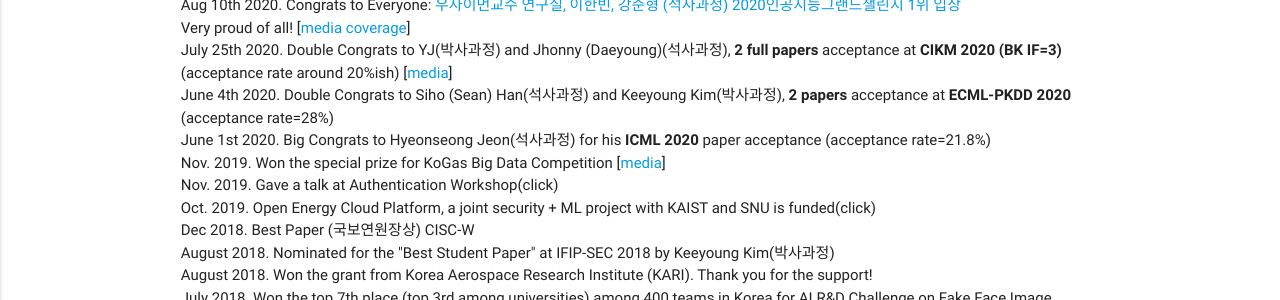
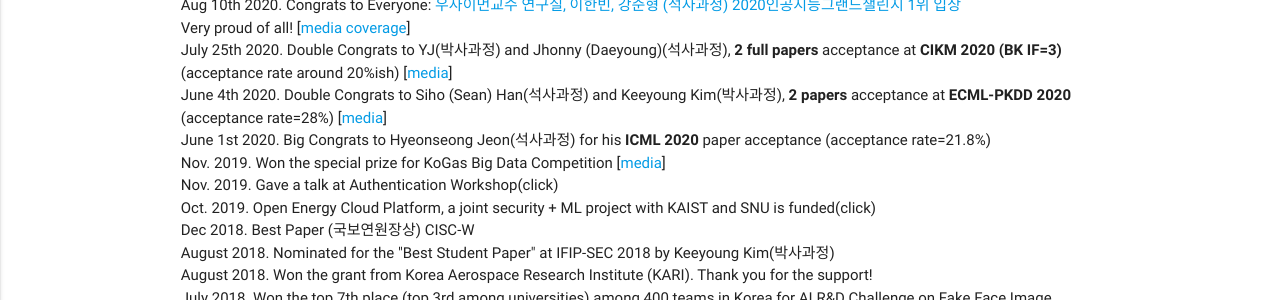
Before and after one commit to Yurim990507/DASH-Lab.github.io, a Jekyll site: the page built from example4.md, in a window 1280 px wide. Shown: the part 202-502 px from the top of the page. Built offline with Jekyll 4.4.1, drawn with Linux system fonts in a browser that asks for light colours.

Commit message:
Update example4.md

```diff
--- a/example4.md
+++ b/example4.md
@@ -12,7 +12,7 @@ Sept 19th 2020. Congrats to Hyunseong Jeon(석사과정), 1 paper acceptance at
 Aug 10th 2020. Congrats to Everyone: <a href="https://ai.skku.edu/ai/community/news.do?mode=view&articleNo=99744&article.offset=0&articleLimit=10">우사이먼교수 연구실, 이한빈, 강준형 (석사과정) 2020인공지능그랜드챌린지 1위 입상</a> <br>
 Very proud of all! [<a href="http://www.lecturernews.com/news/articleView.html?idxno=50892">media coverage</a>] <br>
 July 25th 2020. Double Congrats to YJ(박사과정) and Jhonny (Daeyoung)(석사과정), <b> 2 full papers </b> acceptance at <b>CIKM 2020 (BK IF=3)</b> (acceptance rate around 20%ish) [<a href="https://sci-cube.skku.edu/sci-cube/community/news.do?mode=view&articleNo=99206">media</a>]<br>
-June 4th 2020. Double Congrats to Siho (Sean) Han(석사과정) and Keeyoung Kim(박사과정), <b> 2 papers </b> acceptance at <b>ECML-PKDD 2020</b> (acceptance rate=28%) <br>
+June 4th 2020. Double Congrats to Siho (Sean) Han(석사과정) and Keeyoung Kim(박사과정), <b> 2 papers </b> acceptance at <b>ECML-PKDD 2020</b> (acceptance rate=28%) [<a href="https://sci-cube.skku.edu/sci-cube/community/news.do?mode=view&articleNo=98145&article.offset=0&articleLimit=10">media</a>]<br>
 June 1st 2020. Big Congrats to Hyeonseong Jeon(석사과정) for his <b>ICML 2020</b> paper acceptance (acceptance rate=21.8%) <br>
         Nov. 2019. Won the special prize for KoGas Big Data Competition [<a href="">media</a>] <br>
 Nov. 2019. Gave a talk at Authentication Workshop(click) <br>
```
